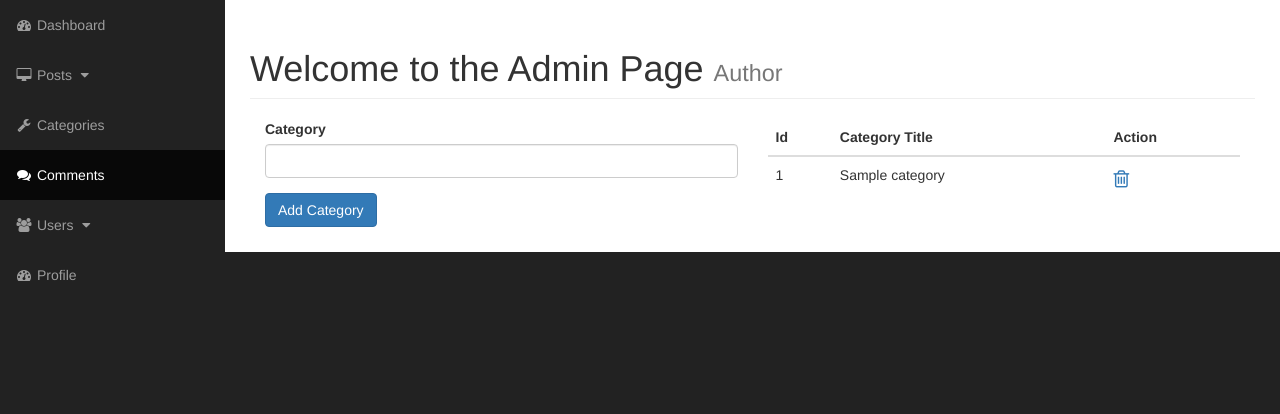
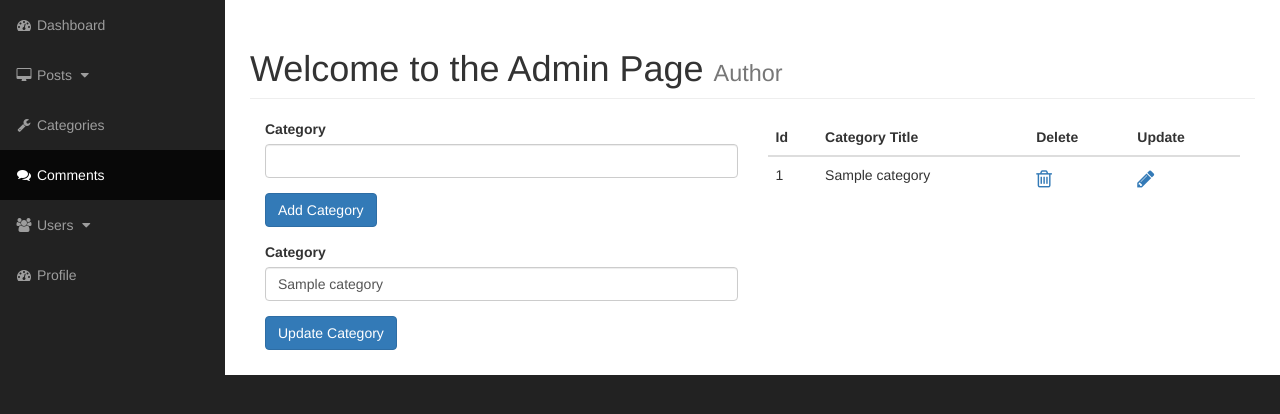
Before and after one commit to Jmvega-code/cms-proyect, a PHP site: page /admin/categories.php?edit=1 in a window 1280 px wide. Shown: the part 51-465 px from the top of the page. Run offline with PHP 8.4, Linux system fonts and the light colour scheme; tables that the repository leaves empty or names only in its code hold one stand-in row (values such as "Sample post").

Commit message:
update categories

```diff
--- a/admin/categories.php
+++ b/admin/categories.php
@@ -1,4 +1,5 @@
 <?php include "includes/admin_header.php" ?>
+
 
 
 
@@ -43,8 +44,6 @@
                           ?>
 
 
-
-
                           <form action="" method="POST">
                             <div class="form-group">
                               <label for="cat-title">Category</label>
@@ -53,8 +52,13 @@
                             <div class="form-group">
                               <input class="btn btn-primary" type="submit" name="submit" value="Add Category">
                             </div>
-                          </form>
-                        </div> <!--Add Category Form-->
+                          </form><!--Add Category Form-->
+
+
+                          <?php include "includes/update_categories.php" ?>
+
+
+                        </div> <!--Update Category Form-->
 
                         <div class="col-xs-6">
                           <table class="table table-hover">
@@ -62,7 +66,8 @@
                               <tr>
                                 <th>Id</th>
                                 <th>Category Title</th>
-                                <th>Action</th>
+                                <th>Delete</th>
+                                <th>Update</th>
                               </tr>
                             </thead>
                             <tbody>
@@ -79,7 +84,8 @@
                                     echo "<tr>";
                                     echo "<td>{$cat_id}</td>";
                                     echo "<td>{$cat_title}</td>";
-                              echo "<td><a style='font-size:20px'href='categories.php?delete={$cat_id}'><i class='fa fa-trash-o' ></i></a></td>";
+                                    echo "<td><a style='font-size:20px'href='categories.php?delete={$cat_id}'><i class='fa fa-trash-o' ></i></a>";
+                                    echo "<td><a style='font-size:20px'href='categories.php?edit={$cat_id}'><i class='fa fa-pencil' ></i></a>";
                                     echo "</tr>";
                                   }
 
--- /dev/null
+++ b/admin/includes/update_categories.php
@@ -0,0 +1,56 @@
+<form action="" method="POST">
+                            <div class="form-group">
+
+
+
+                              <?php
+
+                          if(isset($_GET['edit'])){
+
+                            $cat_id = $_GET['edit'];
+
+                            $query = "SELECT * FROM categories WHERE cat_id = '{$cat_id}' ";
+                            $select_categories_id = mysqli_query($connection, $query);
+
+                            while($row = mysqli_fetch_assoc($select_categories_id)){
+
+                                $cat_id = $row['cat_id'];
+                                $cat_title = $row['cat_title'];
+                                ?>
+
+                                <label for="cat-title">Category</label>
+                                <input class="form-control" type="text" name="cat_title" id="" value="<?php if(isset($cat_title)){echo $cat_title;} ?>">
+                              </div>
+                              <div class="form-group">
+                                <input class="btn btn-primary" type="submit" name="update_category" value="Update Category">
+
+
+                              <?php
+
+                            }
+                          }
+
+                              ?>
+                              <?php
+                                if(isset($_POST['update_category'])){
+
+                                  $the_cat_title = $_POST['cat_title'];
+
+                                  $query = "UPDATE categories SET cat_title = '{$the_cat_title}' WHERE cat_id = '{$cat_id}' ";
+
+                                  $update_query = mysqli_query($connection, $query);
+
+                                  if(!$update_query) {
+                                    die('QUERY FAILED!' . mysqli_error($connection));
+                                  }
+
+                                  header('Location: categories.php');
+
+
+
+                                }
+                              ?>
+
+
+                            </div>
+                          </form>
```
Lines whose indentation alone changed are shown as unchanged.
